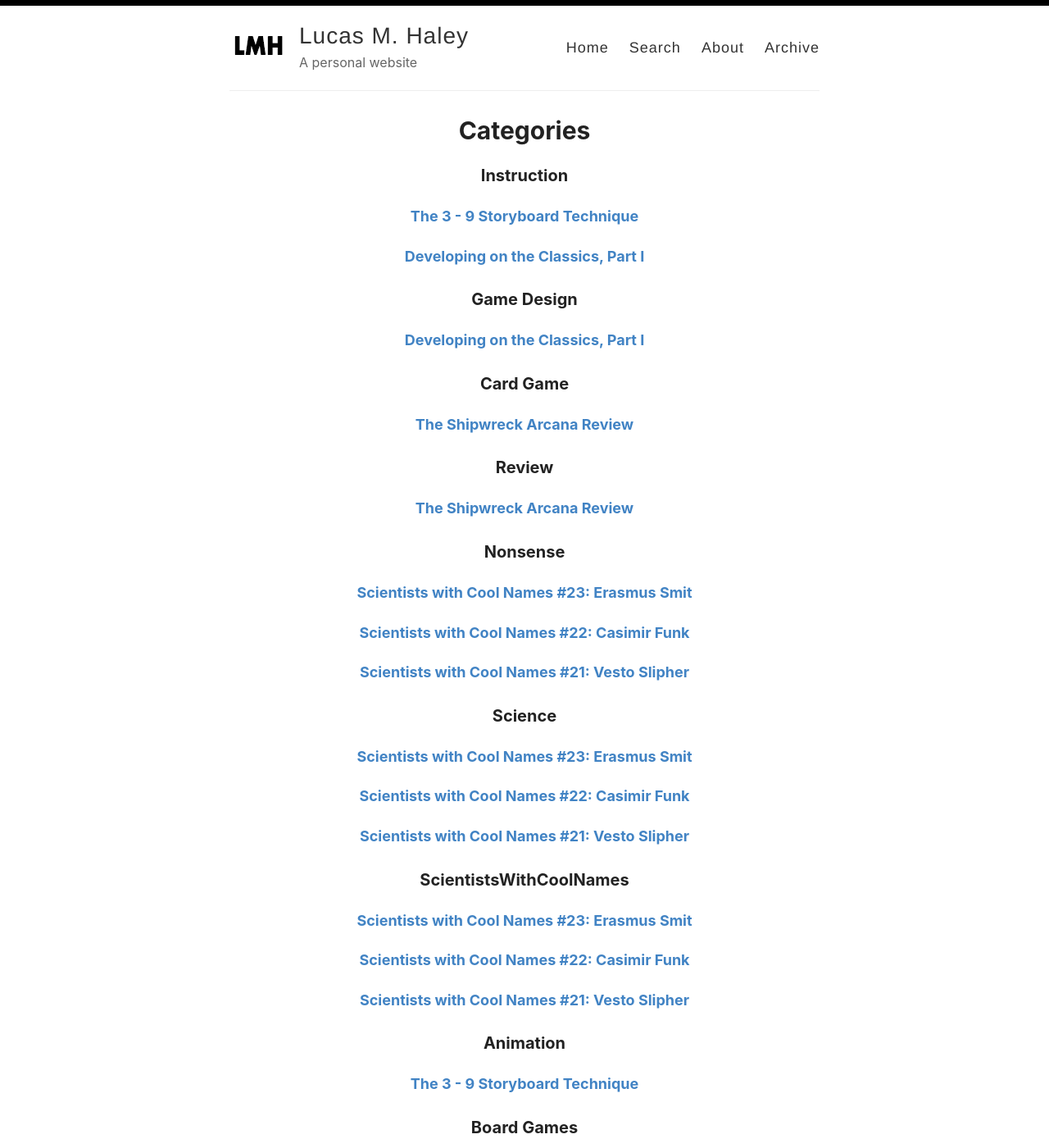
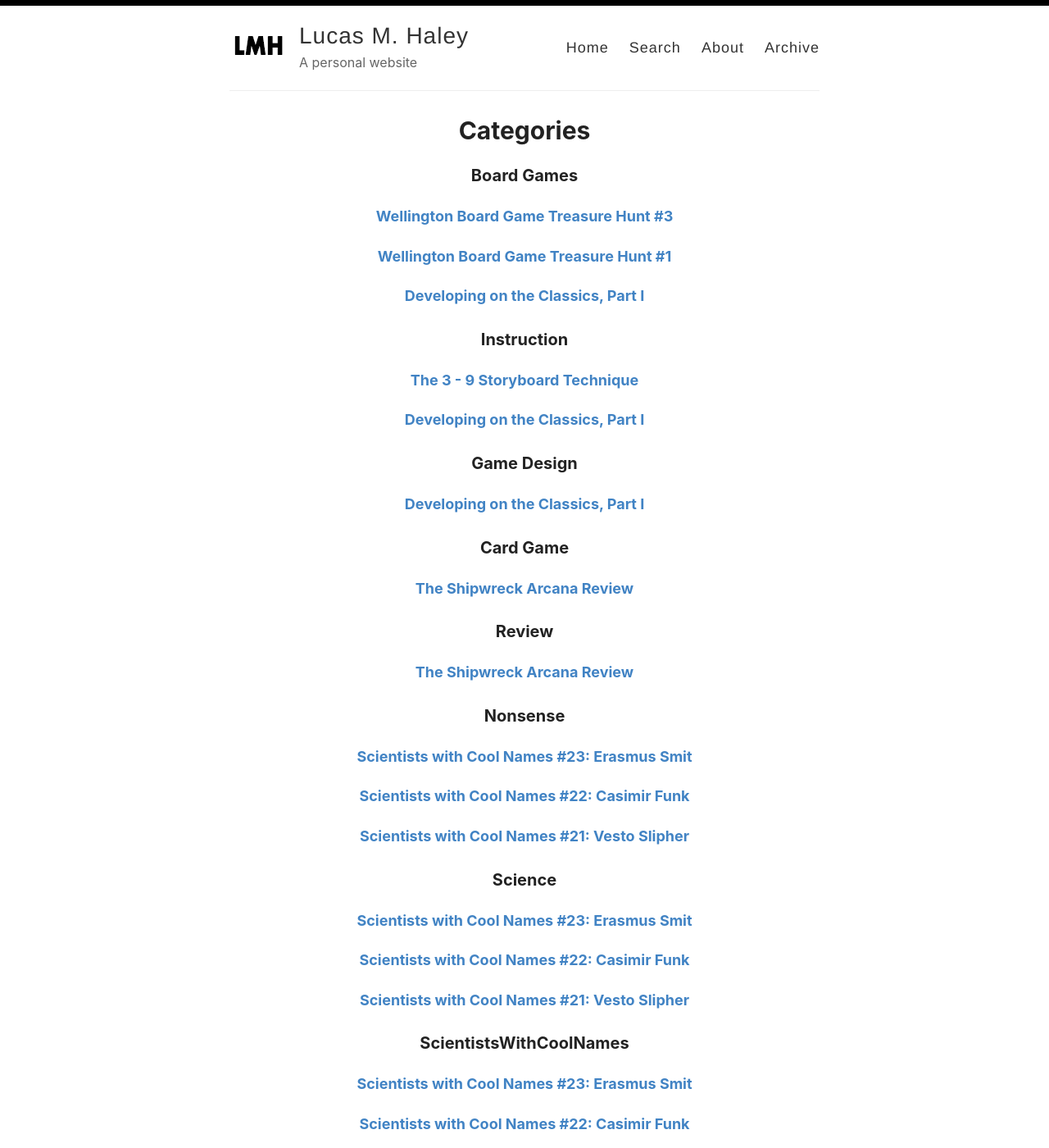
Before and after one commit to lucashaley/lucashaley.github.io, a Jekyll site: the page built from pages/categories.md, in a window 1280 px wide and 1400 px high. Shown: the whole window at 82% size. Built offline with Jekyll 4.4.1, drawn with Linux system fonts in a browser that asks for light colours; some of the changed text lies outside the part shown.

Commit message:
Update from Forestry.io lucashaley@yahoo.com updated _posts/2020-04-23-developing-on-the-classics-part-i.md lucashaley@yahoo.com updated _posts/2022-04-08-wellington-board-game-treasure-hunt-3.md

```diff
--- a/_posts/2020-04-23-developing-on-the-classics-part-i.md
+++ b/_posts/2020-04-23-developing-on-the-classics-part-i.md
@@ -3,6 +3,7 @@
 splash: "/uploads/2020-04-23-developing-splash.png"
 excerpt: On using a classic game as a basis for further development.
 categories:
+- Board Games
 - Instruction
 - Game Design
 
--- a/_posts/2022-04-08-wellington-board-game-treasure-hunt-3.md
+++ b/_posts/2022-04-08-wellington-board-game-treasure-hunt-3.md
@@ -3,6 +3,7 @@
 title: 'Wellington Board Game Treasure Hunt #3'
 excerpt: Getting good
 categories:
+- Board Games
 - Treasure Hunt
 - Wellington
 splash: "/uploads/treasure_splash_03.jpg"
```
